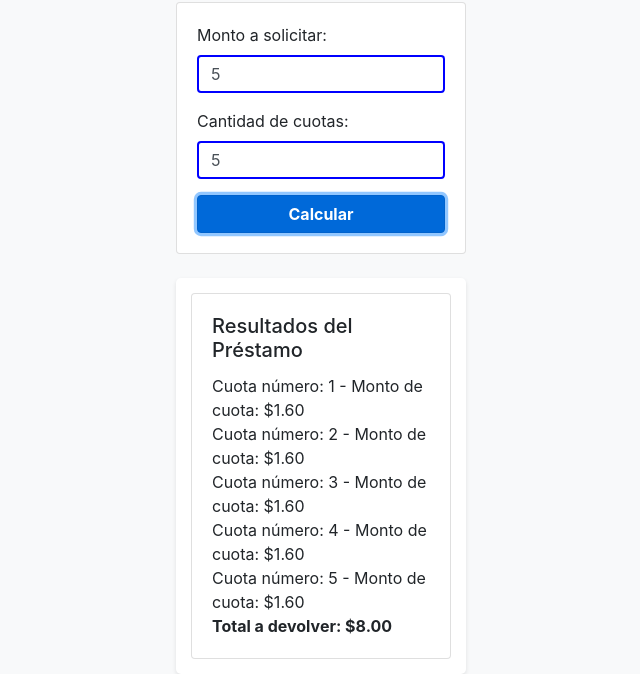
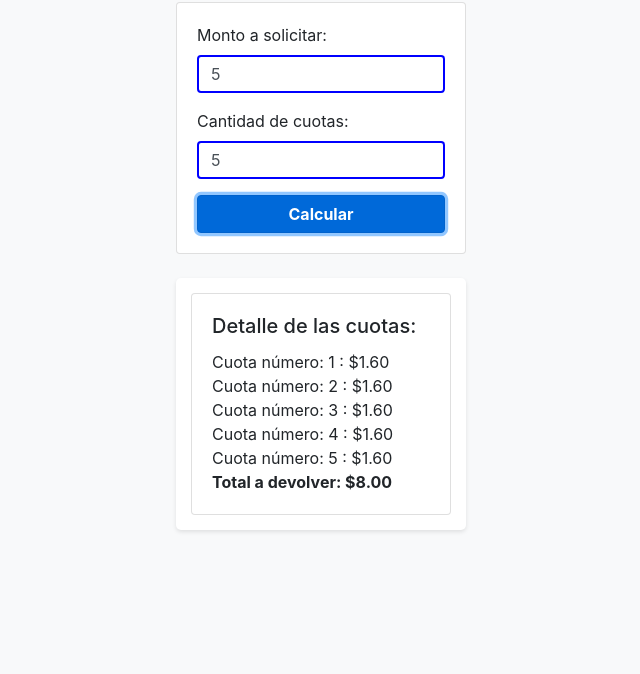
Before and after one commit to Juaanx7/ProyectoFinal-AcostaJavascript, a plain HTML site: page index.html in a window 1280 px wide. Both pictures are taken after typing "5", "5" into the empty fields and a click on the button "Calcular". Shown: the part 166-840 px from the top of the page, without its empty margins (319-959 px from the left). After the commit the page ends 800 px from the top, so only its background shows below. Drawn offline with nearby package versions, Linux system fonts and the light colour scheme.

Commit message:
ultimas modifiaciones visuales

```diff
--- a/index.html
+++ b/index.html
@@ -31,7 +31,7 @@
         <div id="resultado" class="mt-4">
             <div class="card">
                 <div class="card-body">
-                    <h5 class="card-title">Resultados del Préstamo</h5>
+                    <h5 class="card-title">Detalle de las cuotas:</h5>
                     <div id="resultado-content"></div>
                 </div>
             </div>
--- a/index.js
+++ b/index.js
@@ -1,4 +1,3 @@
-document.addEventListener("DOMContentLoaded", function () {
   const form = document.getElementById("prestamo-form");
   const resultadoDiv = document.getElementById("resultado");
   const montoInput = document.getElementById("monto");
@@ -94,7 +93,7 @@ document.addEventListener("DOMContentLoaded", function () {
       // Muestra cada cuota
       cuotas.forEach(cuota => {
           const cuotaDiv = document.createElement('div');
-          cuotaDiv.textContent = `Cuota número: ${cuota.numeroCuota} - Monto de cuota: $${cuota.monto}`;
+          cuotaDiv.textContent = `Cuota número: ${cuota.numeroCuota} : $${cuota.monto}`;
           document.getElementById("resultado-content").appendChild(cuotaDiv);
       });
 
@@ -126,4 +125,3 @@ document.addEventListener("DOMContentLoaded", function () {
       let total = precioCuota * cuotas;
       return total;
   }
-});
```
